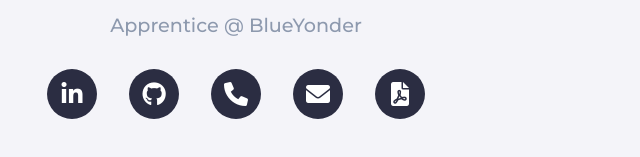
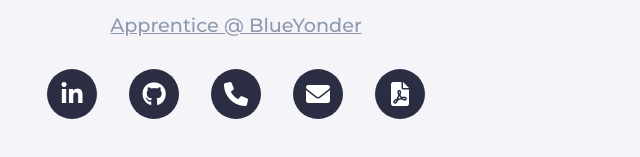
Before and after one commit to Danielwinfred/MyLinks, a plain HTML site: page index.html in a window 1280 px wide. Shown: the part 371-528 px from the top of the page, 404-1044 px from the left. Drawn offline with Linux system fonts and the light colour scheme.

Commit message:
Update index.html

```diff
--- a/index.html
+++ b/index.html
@@ -210,7 +210,12 @@
   </div>
   <div class="container">
     <h1>Daniel Winfred</h1>
-    <p>Apprentice @ BlueYonder</p>
+  <p>
+  <a href="https://www.linkedin.com/company/blueyonder/posts/?feedView=all" target="_blank" title="BlueYonder on LinkedIn" style="color: inherit; text-decoration: underline;">
+    Apprentice @ BlueYonder
+  </a>
+</p>
+
     <div class="links">
       <a href="https://www.linkedin.com/in/daniel-winfred-216132199/?originalSubdomain=in" id="linkedin" target="_blank" title="LinkedIn">
         <i class="fab fa-linkedin-in"></i>
```
